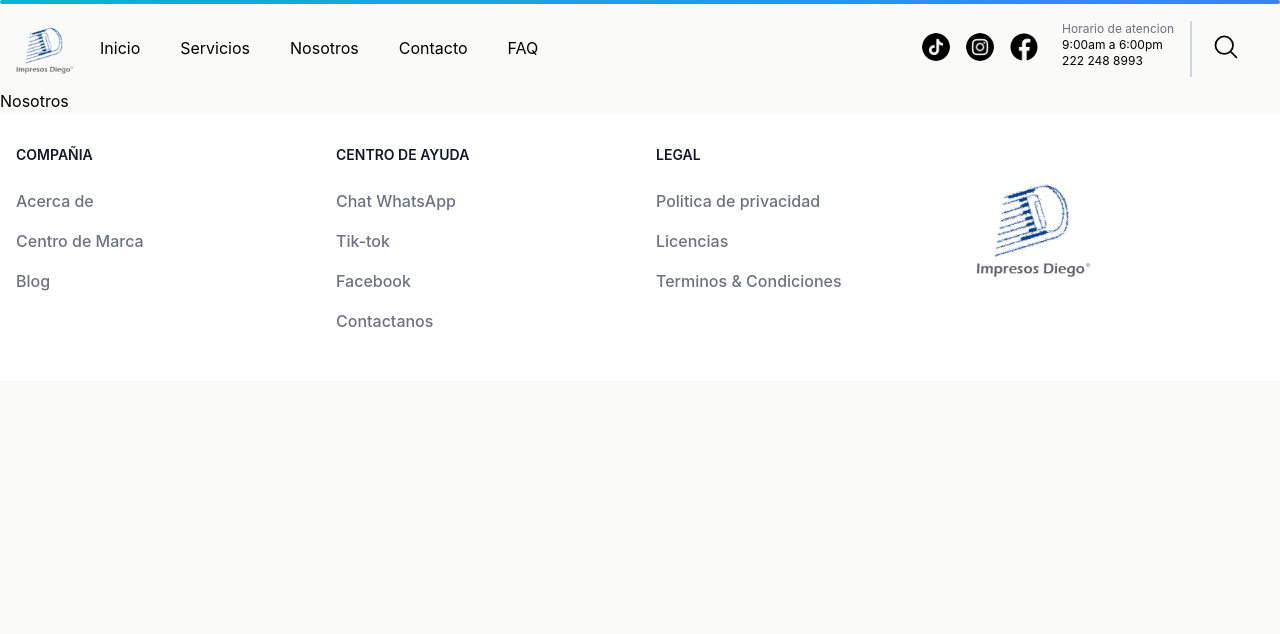
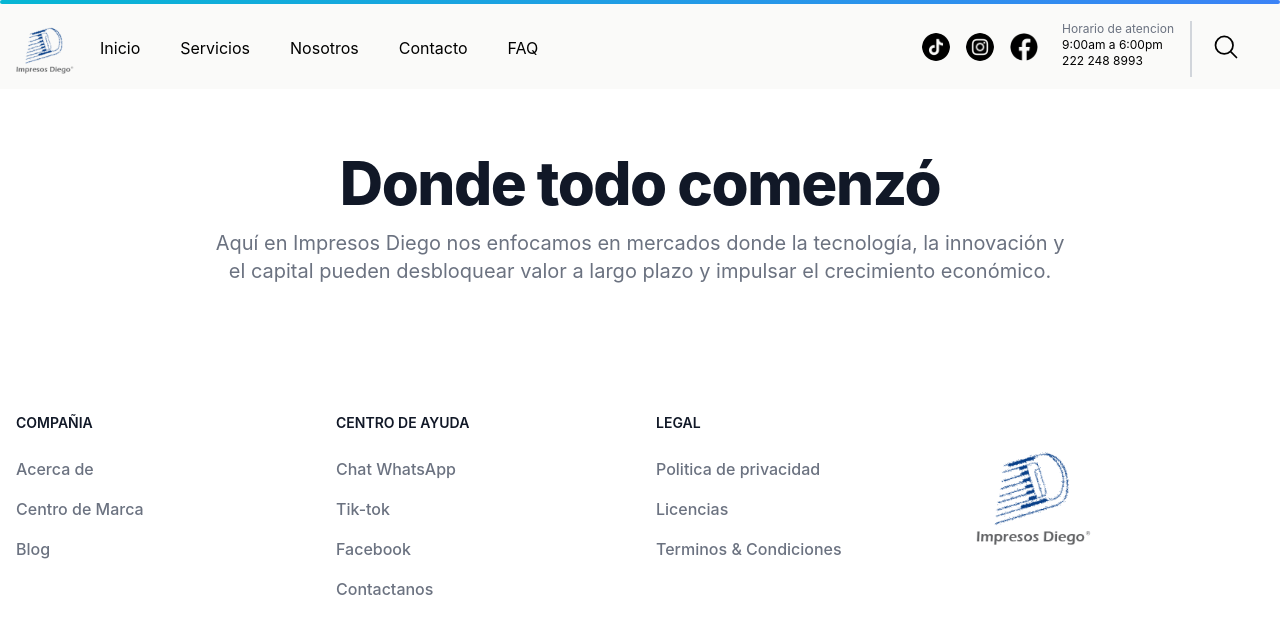
Before and after one commit to EmilioPG13/Impresos-Diego, a React (Vite) app: page /nosotros in a window 1280 px wide. Shown: the top 634 px of the page. Built offline with nearby package versions, Linux system fonts and the light colour scheme.

Commit message:
refactor: Update "Nosotros" page content and layout
Update the "Nosotros" page component to improve the content and layout. This enhances the user experience by providing more relevant information about the company and presenting it in a visually appealing way.

```diff
--- a/src/components/routes/nosotros.jsx
+++ b/src/components/routes/nosotros.jsx
@@ -1,7 +1,14 @@
 function Nosotros() {
     return (
         <>
-            <h1>Nosotros</h1>
+            <section className="bg-white dark:bg-gray-900">
+                <div className="py-8 px-4 mx-auto max-w-screen-xl text-center lg:py-16">
+                    <h1 className="mb-4 text-4xl font-extrabold tracking-tight leading-none text-gray-900 md:text-5xl lg:text-6xl dark:text-white">Donde todo comenzó</h1>
+                    <p className="mb-8 text-lg font-normal text-gray-500 lg:text-xl sm:px-16 lg:px-48 dark:text-gray-400">Aquí en Impresos Diego nos enfocamos en mercados donde la tecnología, la innovación y el capital pueden desbloquear valor a largo plazo y impulsar el crecimiento económico.</p>
+                    <div className="flex flex-col space-y-4 sm:flex-row sm:justify-center sm:space-y-0">
+                    </div>
+                </div>
+            </section>
         </>
     );
 }
```
